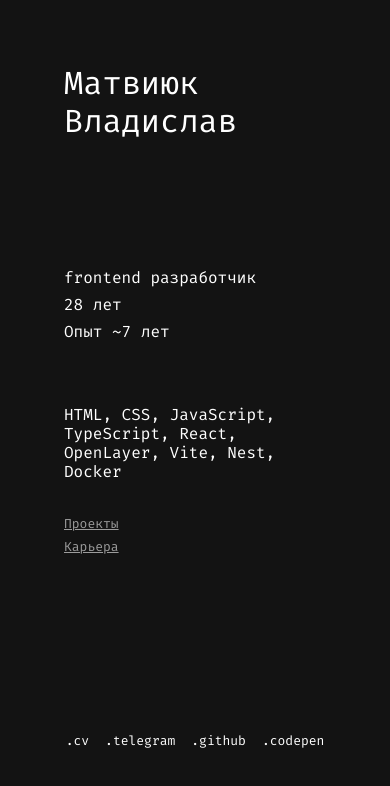
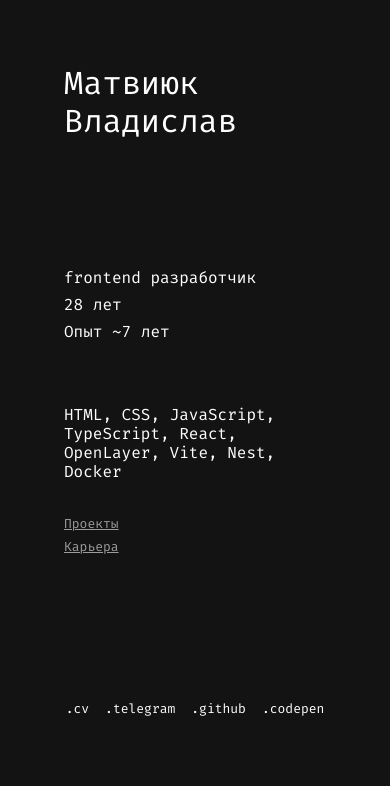
Before and after one commit to VladMatviyuk/jr.matviyuk, a React (Vite) app: page / in a window 390 px wide. Shown: the top 786 px of the page. Built offline with nearby package versions, Linux system fonts and the light colour scheme.

Commit message:
upd pd on mg in media

```diff
--- a/src/App.css
+++ b/src/App.css
@@ -47,7 +47,7 @@ footer a img {
 
 @media (max-width: 768px) {
   footer {
-    padding-bottom: 6rem;
+    margin-bottom: 6rem;
   }
 }
 
```
